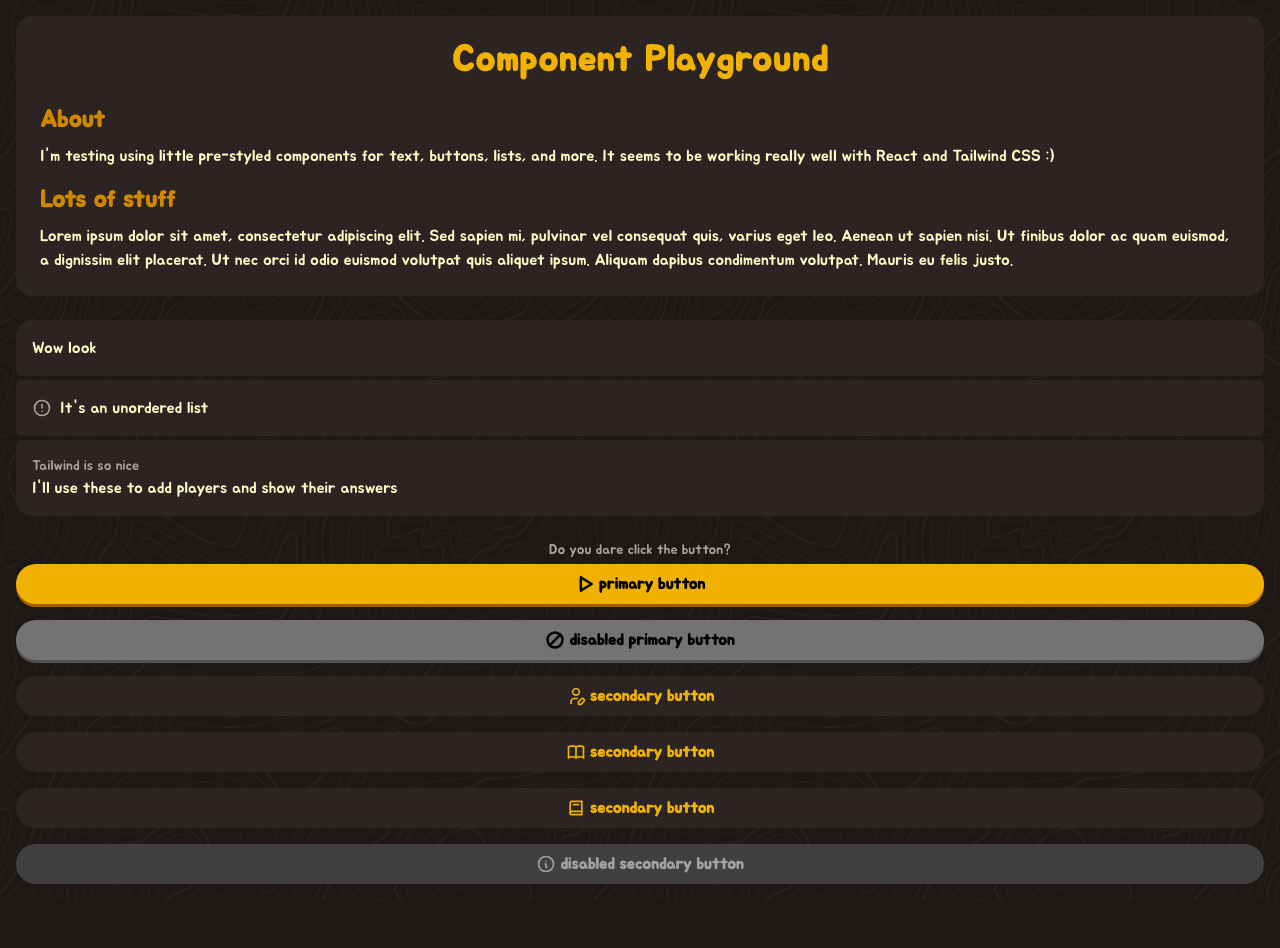
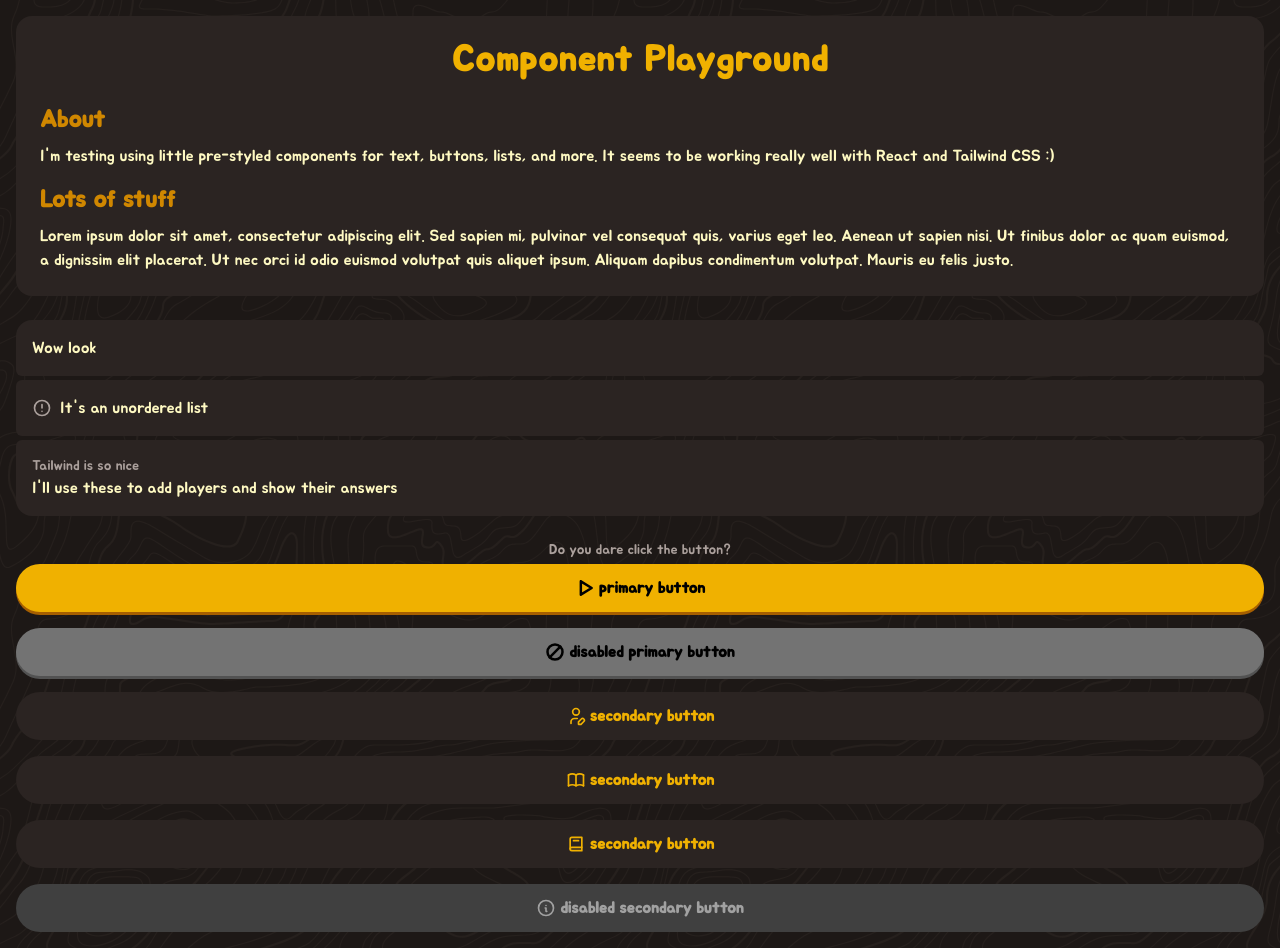
Before and after one commit to SoupCat-Py/impostor-game, a React (Vite) app: page / in a window 1280 px wide. Before the commit the page ends 900 px from the top, so only its background shows below. Built offline with nearby package versions, Linux system fonts and the light colour scheme.

Commit message:
more padding on buttons

```diff
--- a/src/components/Button.tsx
+++ b/src/components/Button.tsx
@@ -20,7 +20,7 @@ export default function Button({label, children, primary = false, icon, isDisabl
         onClick={onClickFunction}
         disabled={isDisabled}
         className={`
-          flex justify-center items-center py-2 gap-1 w-full
+          flex justify-center items-center py-3 gap-1 w-full
           rounded-full font-bold
           focus-visible:outline-3 outline-offset-4 outline-rose-800 dark:outline-yellow-200
           cursor-pointer select-none
```
